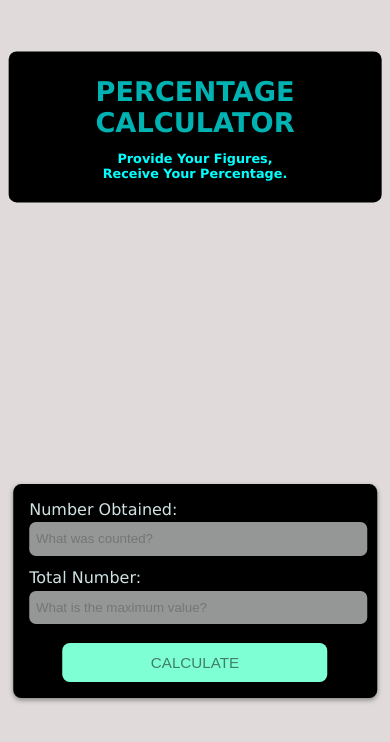
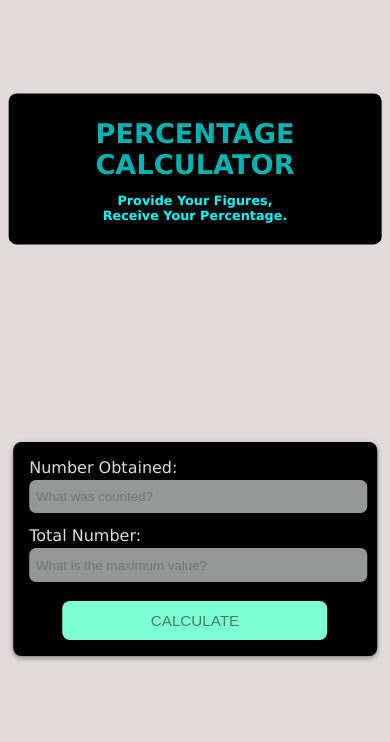
Before and after one commit to IsaacHarrison28/percentage-calculator, a plain HTML site: page index.html in a window 390 px wide. Drawn offline with Linux system fonts and the light colour scheme.

Commit message:
adjust mobile view

```diff
--- a/style.css
+++ b/style.css
@@ -15,7 +15,7 @@ body{
     background: black;
     color: white;
     position: absolute;
-    top: 15%;
+    top: 20%;
     left: 50%;
     transform: translate(-50%, -50%);
     width: 89%;
@@ -47,7 +47,7 @@ body{
     margin: auto;
     background: black;
     position: absolute;
-    top: 70%;
+    top: 65%;
     left: 50%;
     transform: translate(-50%, -50%);
     padding: 1rem;
```
